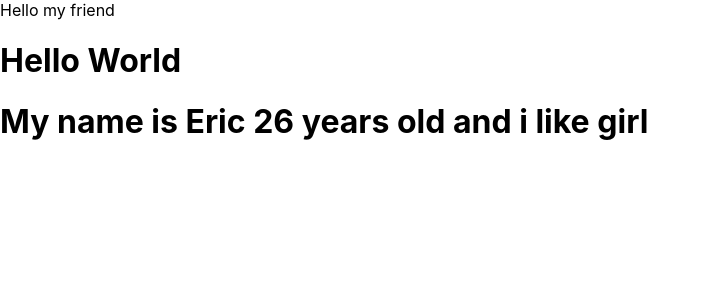
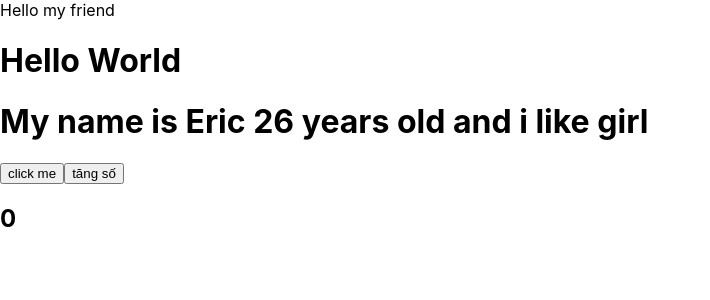
Before and after one commit to QuachHoangBo/Tutorial-React, a React (Create React App) app in the folder LearnReactJS/Chapter2/: page / in a window 1280 px wide. Shown: the top 300 px of the page, without its empty margins (0-710 px from the left). Built offline with nearby package versions, Linux system fonts and the light colour scheme.

Commit message:
video 20

```diff
--- a/LearnReactJS/Chapter2/src/components/MyComponent.js
+++ b/LearnReactJS/Chapter2/src/components/MyComponent.js
@@ -5,19 +5,33 @@ class MyComponent extends React.Component {
     name: "Eric",
     age: 26,
     like: "girl",
+    count: 0,
   };
+
+  CountNumber() {
+    this.setState({ count: Math.floor(Math.random() * 100) + 1 });
+  }
 
   render() {
     return (
-      <div>
+      <div className="container">
         <h1>Hello World</h1>
         <h1>
           My name is {this.state.name} {this.state.age} years old and i like{" "}
           {this.state.like}
         </h1>
+        <button
+          onClick={() => {
+            this.setState({ like: "boy" });
+          }}
+        >
+          click me
+        </button>
+        <button onClick={() => this.CountNumber()}>tăng số</button>
+        <h2>{this.state.count}</h2>
       </div>
     );
   }
 }
-
+<style>.container {}</style>;
 export default MyComponent;
```
